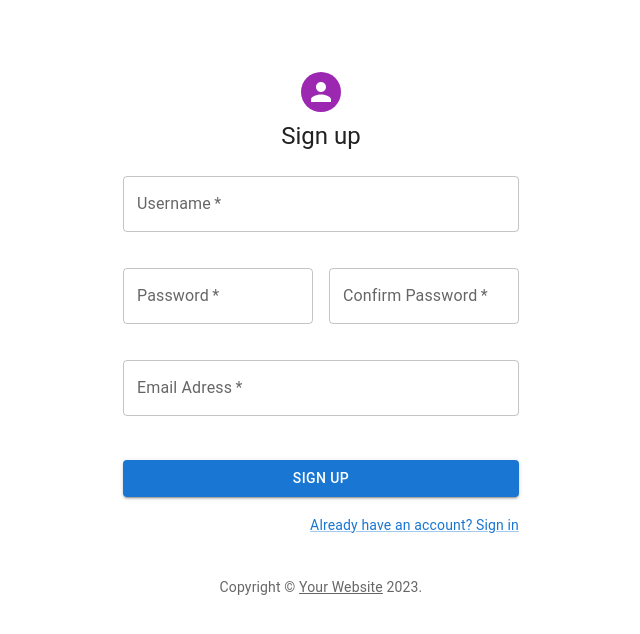
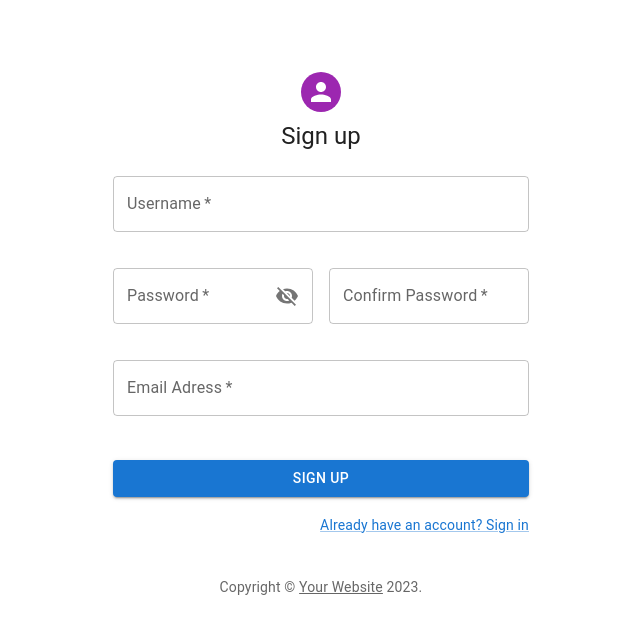
Before and after one commit to ArnonSchor/usersProject, a React (Vite) app in the folder front/usersProject/: page /sign-up in a window 1280 px wide. Shown: the top 634 px of the page, without its empty margins (319-959 px from the left). Built offline with nearby package versions, Linux system fonts and the light colour scheme.

Commit message:
added hode and show password

```diff
--- a/front/usersProject/package.json
+++ b/front/usersProject/package.json
@@ -12,6 +12,7 @@
   "dependencies": {
     "@emotion/react": "^11.11.1",
     "@emotion/styled": "^11.11.0",
+    "@mui/icons-material": "^5.14.14",
     "@mui/material": "^5.14.13",
     "axios": "^1.5.1",
     "bootstrap": "^5.3.2",
--- a/front/usersProject/src/components/Input.tsx
+++ b/front/usersProject/src/components/Input.tsx
@@ -1,26 +1,52 @@
 import { ErrorMessage, Field } from "formik";
 import TextField from "@mui/material/TextField";
+import InputAdornment from "@mui/material/InputAdornment";
+import VisibilityIcon from "@mui/icons-material/Visibility";
+import VisibilityOffIcon from "@mui/icons-material/VisibilityOff";
 interface Props {
   name: string;
   type: string;
   label: string;
+  showPassword: boolean;
+  setShowPassword: (value: boolean) => void;
 }
-const errorText = () => {
-  return <div style={{ color: "red" }}>Required</div>;
-};
-function Input({ name, type, label }: Props) {
+
+function Input({ name, type, label, showPassword, setShowPassword }: Props) {
   return (
     <div>
       <Field
         fullWidth
         label={label}
+        variant="outlined"
         as={TextField}
         required
         name={name}
         type={type}
+        InputProps={{
+          endAdornment: name === "password" && (
+            <InputAdornment
+              position="end"
+              style={{ outline: "none", cursor: "pointer" }}
+            >
+              {showPassword ? (
+                <VisibilityIcon
+                  onClick={() => {
+                    setShowPassword(!showPassword);
+                  }}
+                />
+              ) : (
+                <VisibilityOffIcon
+                  onClick={() => {
+                    setShowPassword(!showPassword);
+                  }}
+                />
+              )}
+            </InputAdornment>
+          ),
+        }}
       />
       <div style={{ height: "20px" }}>
-        <ErrorMessage component={errorText} name={name}>
+        <ErrorMessage name={name}>
           {(msg) => <div style={{ color: "red" }}>{msg}</div>}
         </ErrorMessage>
       </div>
--- a/front/usersProject/src/components/SignInForm.tsx
+++ b/front/usersProject/src/components/SignInForm.tsx
@@ -13,6 +13,7 @@ import Box from "@mui/material/Box";
 import Typography from "@mui/material/Typography";
 import Container from "@mui/material/Container";
 import Copyright from "./Copyright";
+import { useState } from "react";
 
 interface FormValues {
   username: string;
@@ -24,16 +25,21 @@ interface Props {
 
 export const SignInForm = ({ route }: Props) => {
   const navigate = useNavigate();
+  const [showPassword, setShowPassword] = useState(false);
+
   const initialValues = {
     username: "",
     password: "",
   };
-  const onSubmit = async (values: FormValues) => {
+  const onSubmit = async (values: FormValues, { setErrors }: any) => {
     try {
       await axiosInstance.post("login", { ...values });
       navigate(route);
     } catch (error) {
       console.log(error);
+      setErrors({
+        password: "Invalid username or password",
+      });
     }
   };
   const validationSchema = Yup.object({
@@ -65,11 +71,23 @@ export const SignInForm = ({ route }: Props) => {
             <Box component="div" sx={{ mt: 3 }}>
               <Grid container spacing={2}>
                 <Grid item xs={12}>
-                  <Input name="username" type="text" label="Username" />
+                  <Input
+                    name="username"
+                    type="text"
+                    label="Username"
+                    showPassword={showPassword}
+                    setShowPassword={setShowPassword}
+                  />
                 </Grid>
 
                 <Grid item xs={12}>
-                  <Input name="password" label="Password" type="password" />
+                  <Input
+                    name="password"
+                    label="Password"
+                    type={!showPassword ? "password" : "text"}
+                    showPassword={showPassword}
+                    setShowPassword={setShowPassword}
+                  />
                 </Grid>
               </Grid>
             </Box>
--- a/front/usersProject/src/components/SignupForm.tsx
+++ b/front/usersProject/src/components/SignupForm.tsx
@@ -13,6 +13,7 @@ import Box from "@mui/material/Box";
 import Typography from "@mui/material/Typography";
 import Container from "@mui/material/Container";
 import Copyright from "./Copyright";
+import { useState } from "react";
 
 interface FormValues {
   username: string;
@@ -26,7 +27,7 @@ interface Props {
 
 export const SignupForm = ({ route }: Props) => {
   const navigate = useNavigate();
-
+  const [showPassword, setShowPassword] = useState(false);
   const initialValues = {
     username: "",
     password: "",
@@ -75,24 +76,44 @@ export const SignupForm = ({ route }: Props) => {
           onSubmit={onSubmit}
         >
           <Form>
-            <Box component="div" sx={{ mt: 3 }}>
+            <Box component="div" sx={{ mt: 3, width: "26rem" }}>
               <Grid container spacing={2}>
-                <Grid item xs={12}>
-                  <Input name="username" type="text" label="Username" />
+                <Grid item xs={13}>
+                  <Input
+                    name="username"
+                    type="text"
+                    label="Username"
+                    showPassword={showPassword}
+                    setShowPassword={setShowPassword}
+                  />
                 </Grid>
 
                 <Grid item xs={6}>
-                  <Input name="password" label="Password" type="password" />
+                  <Input
+                    name="password"
+                    label="Password"
+                    type={!showPassword ? "password" : "text"}
+                    showPassword={showPassword}
+                    setShowPassword={setShowPassword}
+                  />
                 </Grid>
                 <Grid item xs={6}>
                   <Input
                     name="confirmPassword"
                     label="Confirm Password"
-                    type="password"
+                    type={!showPassword ? "password" : "text"}
+                    showPassword={showPassword}
+                    setShowPassword={setShowPassword}
                   />
                 </Grid>
                 <Grid item xs={12}>
-                  <Input name="email" label="Email Adress" type="email" />
+                  <Input
+                    name="email"
+                    label="Email Adress"
+                    type="email"
+                    showPassword={showPassword}
+                    setShowPassword={setShowPassword}
+                  />
                 </Grid>
               </Grid>
             </Box>
```
Also changed, not shown: 1 other file (tests, documents, lock files or other folders).
